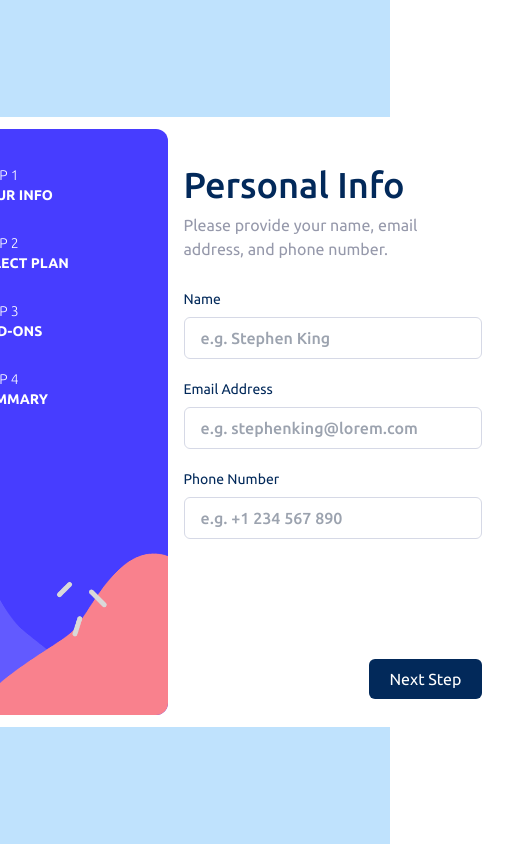
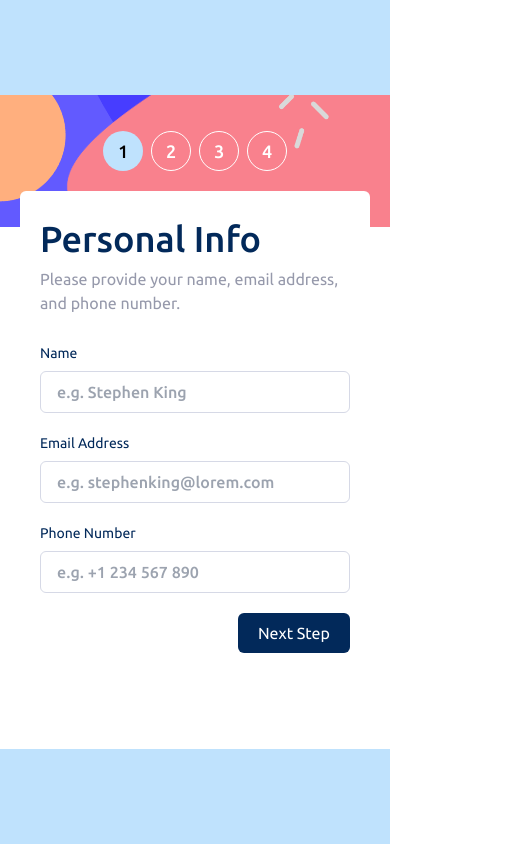
Before and after one commit to JoelDev7/multi-step-form, a React (Vite) app: page / in a window 390 px wide. Shown: the whole page, 510 px wide, since content can reach past the window. Built offline with nearby package versions, Linux system fonts and the light colour scheme.

Commit message:
Added style for phone screens

```diff
--- a/src/components/GameRegistrationWrapper.js
+++ b/src/components/GameRegistrationWrapper.js
@@ -3,11 +3,11 @@ import Sidevar from "./sidevar/Sidevar";
 
 export default function GameRegistrationWrapper() {
   return (
-    <div className="p-3 my-auto flex md:flex-row bg-white rounded-xl lg:min-h-[500] lg:min-w-[940]">
+    <div className="p-0 md:p-4 my-auto flex flex-col md:flex-row bg-white rounded-none md:rounded-xl lg:min-h-[550] lg:min-w-[900]">
       <div>
         <Sidevar />
       </div>
-      <div className="w-full flex justify-around ">
+      <div className="w-full flex justify-around">
         <PersonalInfoForm />
       </div>
     </div>
--- a/src/components/forms/PersonalInfo/Input.js
+++ b/src/components/forms/PersonalInfo/Input.js
@@ -22,7 +22,12 @@ export default function Input({
       </div>
       <input
         id={id}
-        className="border border-light_gray text-marine_blue px-4 py-2 font-medium mb-5 rounded-md focus-within:outline-none focus-within:border-purplish_blue"
+        className={
+          "border border-light_gray text-marine_blue px-4 py-2 font-medium mb-5 rounded-md focus-within:outline-none" +
+          (show_error
+            ? "border-r-strawberry_red"
+            : "focus-within:border-purplish_blue")
+        }
         type={type}
         placeholder={placeholder}
         {...register(id, validators)}
--- a/src/components/forms/PersonalInfo/PersonalInfoForm.js
+++ b/src/components/forms/PersonalInfo/PersonalInfoForm.js
@@ -39,12 +39,12 @@ export default function PersonalInfoForm() {
     <form
       onSubmit={handleSubmit(onSubmit)}
       id="PersonalInfoForm"
-      className="p-4 flex flex-col justify-between"
+      className="m-5 p-5 md:p-0 flex flex-col justify-between relative -top-14 md:top-0 z-10 bg-white rounded-md"
     >
       <div>
         <label
           htmlFor="PersonalInfoForm"
-          className="text-4xl text-marine_blue font-medium inline-block mb-2 mt-5"
+          className="text-4xl text-marine_blue font-medium inline-block mb-2 mt-2"
         >
           {" "}
           Personal Info
--- a/src/components/sidevar/Sidevar.js
+++ b/src/components/sidevar/Sidevar.js
@@ -14,11 +14,8 @@ export default function Sidevar() {
   const [stepStatuses, setStepStatuses] = useState(steps);
 
   return (
-    <aside
-      style={{ width: "275px" }}
-      className="bg-purplish_blue rounded-xl overflow-hidden relative"
-    >
-      <div style={{ marginBottom: "250px" }} className="px-7 py-8">
+    <aside className="bg-purplish_blue sm:rounded-none md:rounded-xl overflow-hidden relative h-full w-full md:w-[250]">
+      <div className="px-7 py-8 h-full flex flex-row md:flex-col w-full justify-center items-center md:justify-start md:items-start">
         {/* Still don't know why but semicolons at the end of jsx elements create
         vertical spaces.*/}
         {stepStatuses.map((step) => {
--- a/src/components/sidevar/Step.js
+++ b/src/components/sidevar/Step.js
@@ -6,7 +6,7 @@ export default function Step({
   return (
     <div
       style={{ zIndex: 5 }}
-      className="bg-purplish_blue relative flex flex-row items-center p-1 mb-5"
+      className="relative flex flex-row items-center p-1 mb-5"
       role={"button"}
       tabIndex={0}
     >
@@ -20,7 +20,7 @@ export default function Step({
         {" "}
         {step_number}
       </div>
-      <h2 className="text-white ml-3">
+      <h2 className="text-white ml-3 hidden md:inline">
         <span className="block font-thin text-sm">STEP {step_number}</span>
         <span className="block  font-bold text-sm">{step_name}</span>
       </h2>
```
